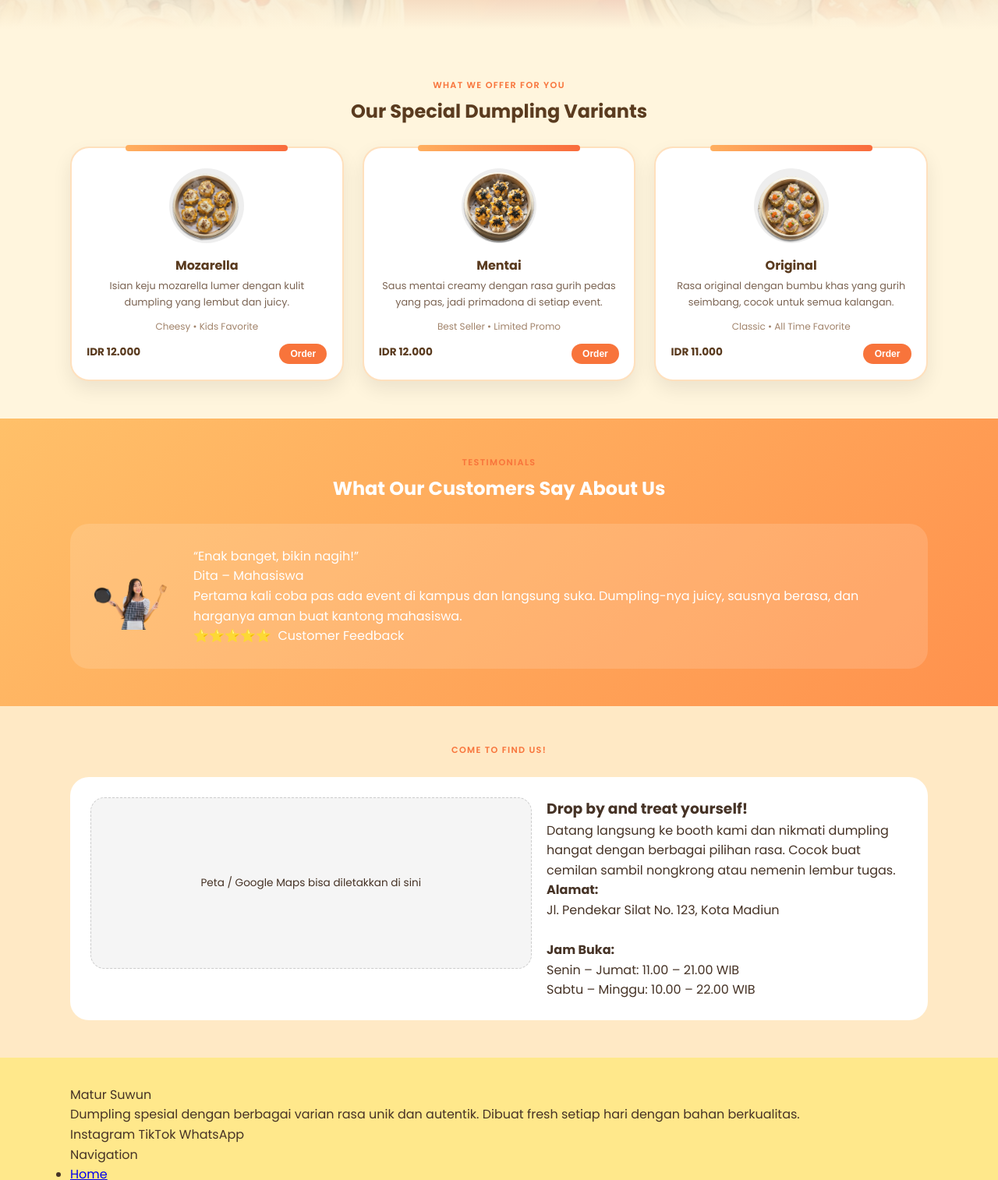
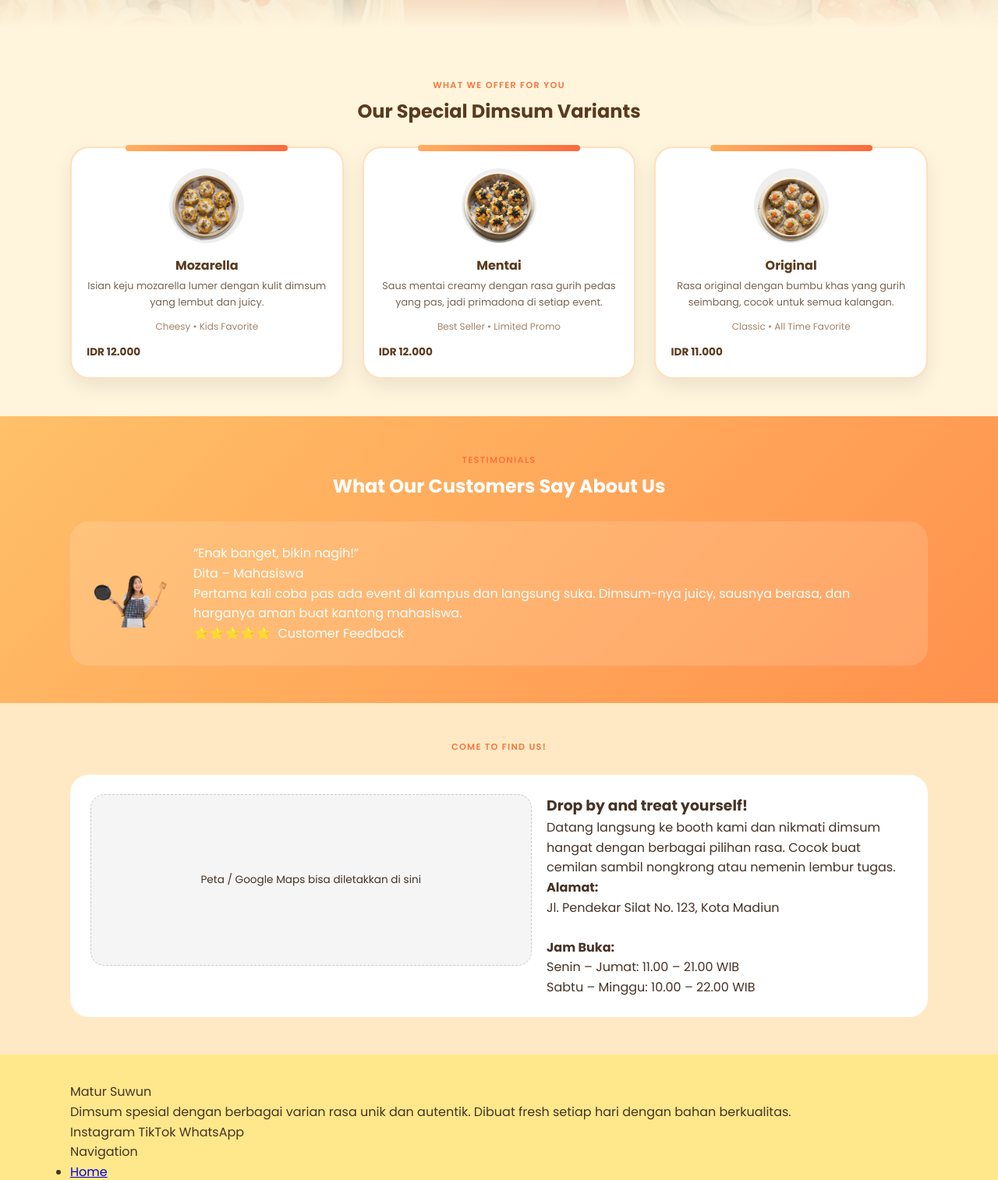
Before and after one commit to farrelazhra/website-dumpling, a plain HTML site: page index.html in a window 1280 px wide. Shown: the part 654-2168 px from the top of the page at 78% size. Drawn offline with Linux system fonts and the light colour scheme.

Commit message:
second commit

```diff
--- a/index.html
+++ b/index.html
@@ -53,7 +53,7 @@
         <div class="container">
           <div class="section-heading">
             <p class="section-label">What We Offer for You</p>
-            <h2 class="section-title">Our Special Dumpling Variants</h2>
+            <h2 class="section-title">Our Special Dimsum Variants</h2>
           </div>
 
           <div class="menu-cards">
@@ -63,11 +63,10 @@
                 <img src="img/mozarella.png" alt="Mozarella" />
               </div>
               <h3 class="menu-name">Mozarella</h3>
-              <p class="menu-desc">Isian keju mozarella lumer dengan kulit dumpling yang lembut dan juicy.</p>
+              <p class="menu-desc">Isian keju mozarella lumer dengan kulit dimsum yang lembut dan juicy.</p>
               <p class="menu-meta">Cheesy • Kids Favorite</p>
               <div class="menu-footer">
                 <span class="menu-price">IDR 12.000</span>
-                <button class="menu-btn">Order</button>
               </div>
             </article>
 
@@ -81,7 +80,6 @@
               <p class="menu-meta">Best Seller • Limited Promo</p>
               <div class="menu-footer">
                 <span class="menu-price">IDR 12.000</span>
-                <button class="menu-btn">Order</button>
               </div>
             </article>
 
@@ -95,7 +93,6 @@
               <p class="menu-meta">Classic • All Time Favorite</p>
               <div class="menu-footer">
                 <span class="menu-price">IDR 11.000</span>
-                <button class="menu-btn">Order</button>
               </div>
             </article>
           </div>
@@ -118,7 +115,7 @@
             <div>
               <div class="testimonial-title">“Enak banget, bikin nagih!”</div>
               <div class="testimonial-name">Dita – Mahasiswa</div>
-              <p class="testimonial-text">Pertama kali coba pas ada event di kampus dan langsung suka. Dumpling-nya juicy, sausnya berasa, dan harganya aman buat kantong mahasiswa.</p>
+              <p class="testimonial-text">Pertama kali coba pas ada event di kampus dan langsung suka. Dimsum-nya juicy, sausnya berasa, dan harganya aman buat kantong mahasiswa.</p>
               <div class="testimonial-rating">⭐⭐⭐⭐⭐ &nbsp;<span>Customer Feedback</span></div>
             </div>
           </div>
@@ -136,7 +133,7 @@
             <div class="map-placeholder">Peta / Google Maps bisa diletakkan di sini</div>
             <div class="location-text">
               <h3>Drop by and treat yourself!</h3>
-              <p>Datang langsung ke booth kami dan nikmati dumpling hangat dengan berbagai pilihan rasa. Cocok buat cemilan sambil nongkrong atau nemenin lembur tugas.</p>
+              <p>Datang langsung ke booth kami dan nikmati dimsum hangat dengan berbagai pilihan rasa. Cocok buat cemilan sambil nongkrong atau nemenin lembur tugas.</p>
               <div class="location-detail">
                 <strong>Alamat:</strong><br />
                 Jl. Pendekar Silat No. 123, Kota Madiun<br /><br />
@@ -156,7 +153,7 @@
         <div class="footer-top">
           <div>
             <div class="footer-brand-title">Matur Suwun</div>
-            <p>Dumpling spesial dengan berbagai varian rasa unik dan autentik. Dibuat fresh setiap hari dengan bahan berkualitas.</p>
+            <p>Dimsum spesial dengan berbagai varian rasa unik dan autentik. Dibuat fresh setiap hari dengan bahan berkualitas.</p>
             <div class="social-row">
               <span class="social-pill">Instagram</span>
               <span class="social-pill">TikTok</span>
@@ -183,7 +180,7 @@
           </div>
         </div>
 
-        <div class="footer-bottom">© 2025 Xie Xie Dumpling – All Rights Reserved.</div>
+        <div class="footer-bottom">© 2025 Xie Xie Dimsum – All Rights Reserved.</div>
       </div>
     </footer>
   </body>
```
